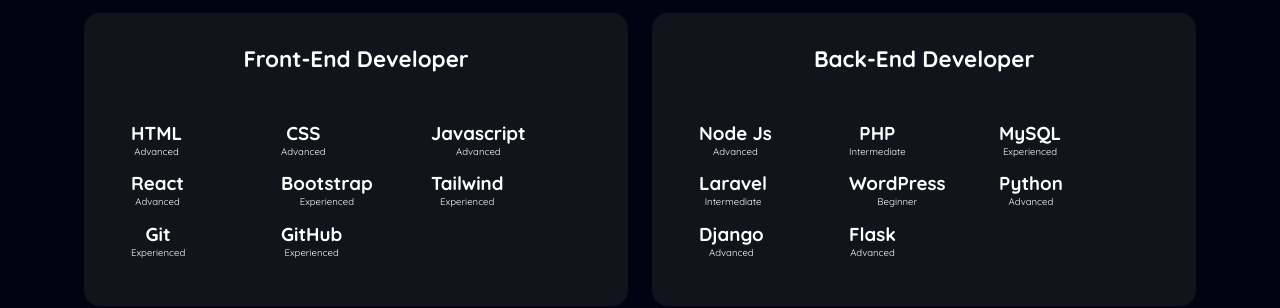
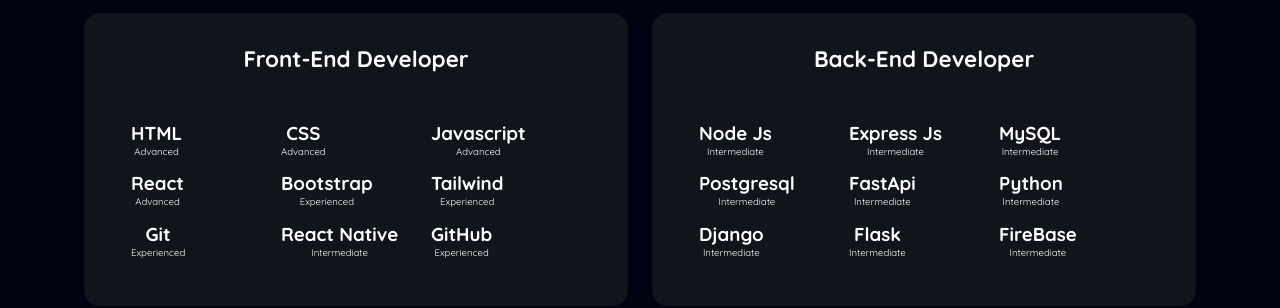
Before and after one commit to Hussein-omar-osman/portfolio, a React (Create React App) app: page / in a window 1280 px wide. Shown: the part 2380-2688 px from the top of the page. Built offline with nearby package versions, Linux system fonts and the light colour scheme; the HTML template or start-up script is replaced by a standard one.

Commit message:
adding the frameworks & languages in Experience componenet

```diff
--- a/src/components/Experience.js
+++ b/src/components/Experience.js
@@ -46,9 +46,14 @@
           title: 'Git',
           level: 'Experienced',
         },
+        {
+          id: 8,
+          title: 'React Native',
+          level: 'Intermediate',
+        },
 
         {
-          id: 8,
+          id: 9,
           title: 'GitHub',
           level: 'Experienced',
         },
@@ -60,49 +65,54 @@
         {
           id: 1,
           title: 'Node Js',
-          level: 'Advanced',
+          level: 'Intermediate',
         },
 
         {
           id: 2,
-          title: 'PHP',
+          title: 'Express Js',
           level: 'Intermediate',
         },
 
         {
           id: 3,
           title: 'MySQL',
-          level: 'Experienced',
+          level: 'Intermediate',
         },
 
         {
           id: 4,
-          title: 'Laravel',
+          title: 'Postgresql',
           level: 'Intermediate',
         },
 
         {
           id: 5,
-          title: 'WordPress',
-          level: 'Beginner',
+          title: 'FastApi',
+          level: 'Intermediate',
         },
 
         {
           id: 6,
           title: 'Python',
-          level: 'Advanced',
+          level: 'Intermediate',
         },
 
         {
           id: 7,
           title: 'Django',
-          level: 'Advanced',
+          level: 'Intermediate',
         },
 
         {
           id: 8,
           title: 'Flask',
-          level: 'Advanced',
+          level: 'Intermediate',
+        },
+        {
+          id: 9,
+          title: 'FireBase',
+          level: 'Intermediate',
         },
       ],
     },
```
